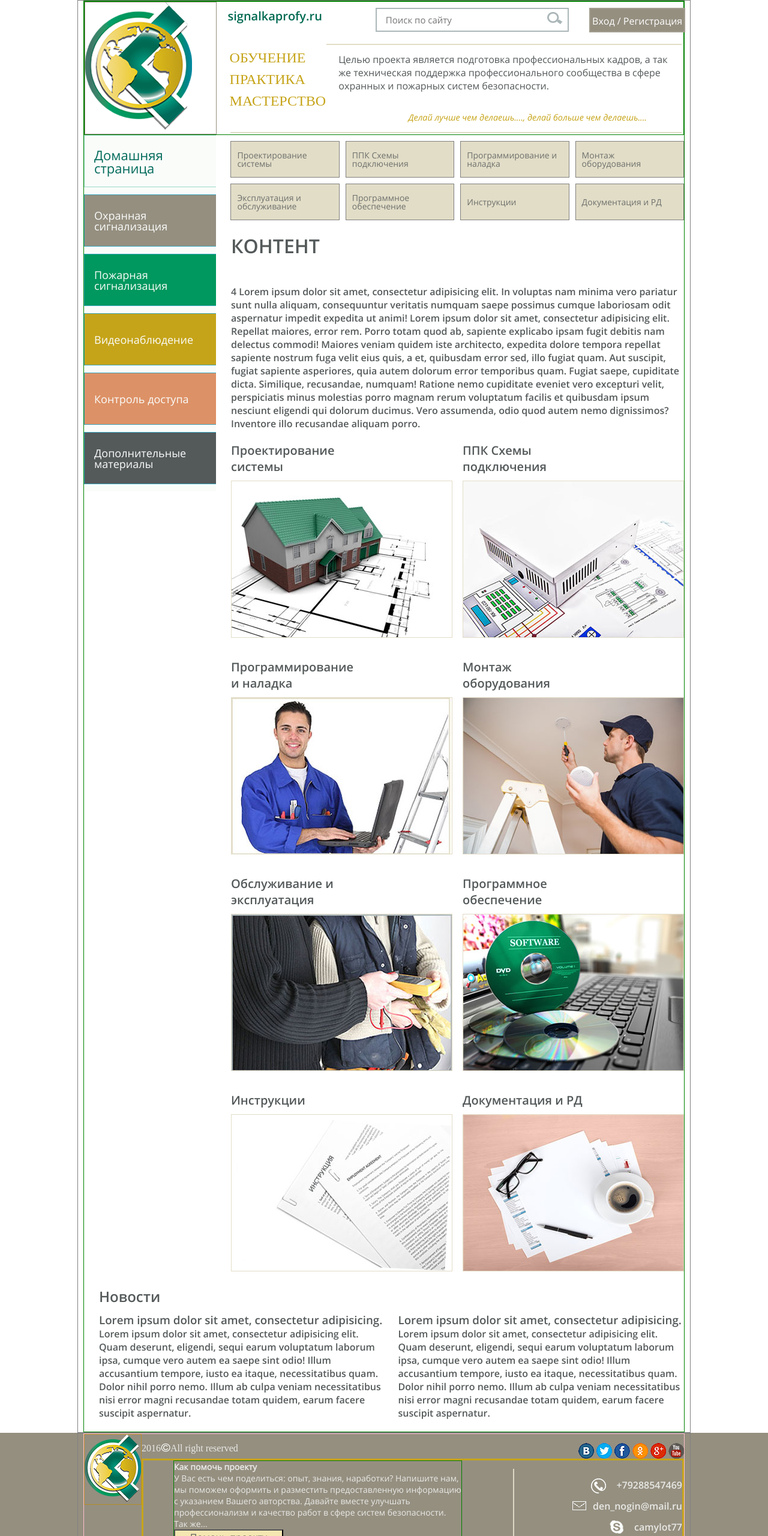
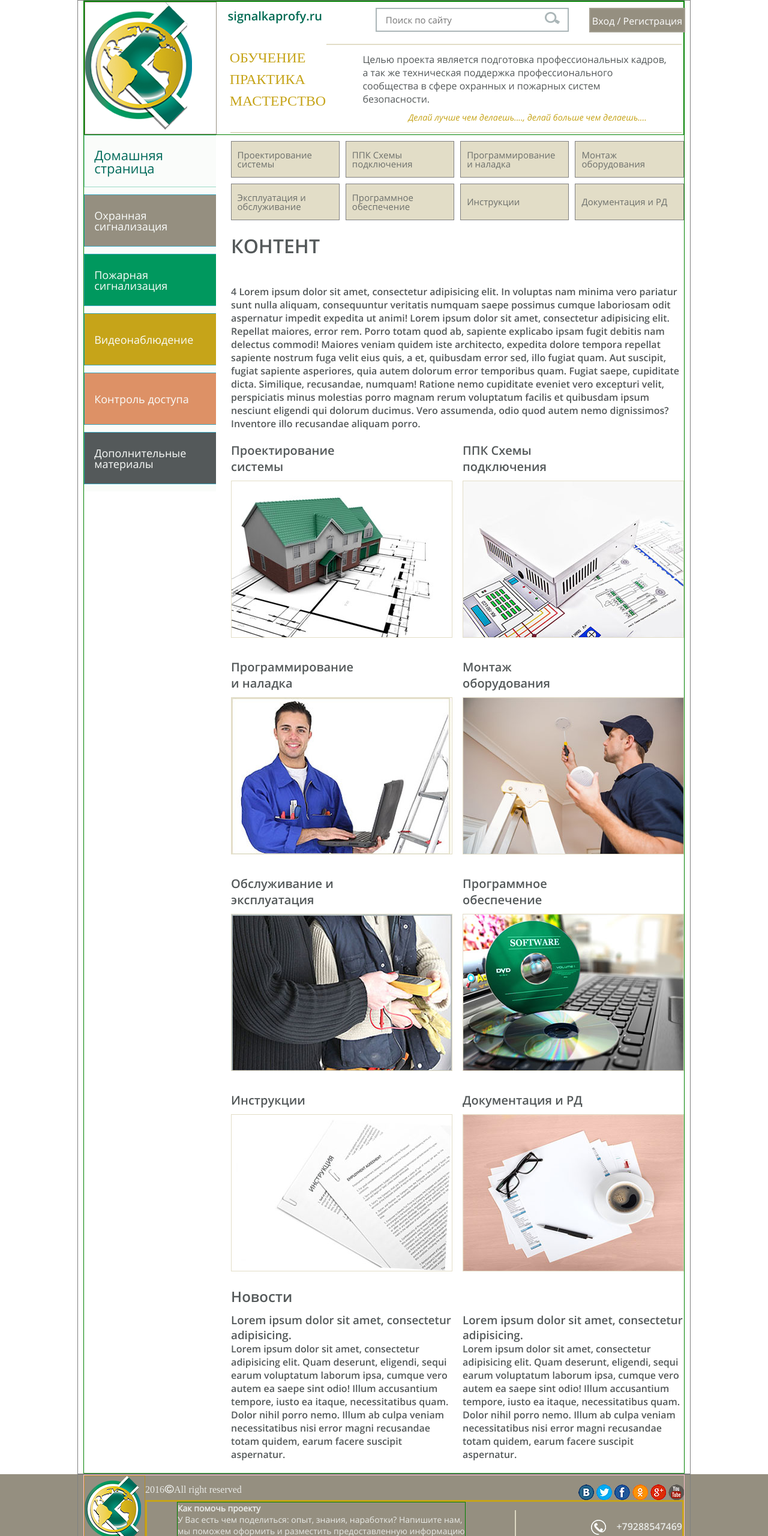
Before and after one commit to dentik77/flexbox, a website: page app/index.html in a window 1280 px wide. Shown: the top 2560 px of the page at 60% size. Drawn offline with nearby package versions, Linux system fonts and the light colour scheme; a web font is replaced by a local one.

Commit message:
adaptirovan pod IE tolko ne rabotaut formi

```diff
--- a/app/css/main.css
+++ b/app/css/main.css
@@ -55,9 +55,8 @@ ul li {
 	display: -ms-flexbox;
 	display: -o-flex;
 	display: flex;
-	/* flex-direction: row; */
-	/* height: 500px;  */
-	max-width: 1000px;
+	/* max-width: 1000px; */
+	width: 98%;
 	margin: auto;
 	justify-content: flex-start;
 	align-items: stretch;
@@ -74,9 +73,8 @@ ul li {
 	display: -ms-flexbox;
 	display: -o-flex;
 	display: flex;
-	/* flex-direction: row; */
-	/* height: 500px;  */
-	max-width: 1000px;
+
+	/* max-width: 1000px; */
 
 	align-items: stretch;
 	align-content: stretch;
@@ -85,11 +83,7 @@ ul li {
 }
 .header-logo-link {
 
-	/* flex-basis: 21.5%; */
-	/* align-self: start; */
-	/* float: left;
-	height: auto;
-	width: 20.5%; */
+
 	border: 1px solid #958f80;
 }
 .header-logo-text {
@@ -102,25 +96,11 @@ ul li {
 	/* height: 23.6%;
 }*/
 .page__header {
-	/* display: -webkit-flex;
-	display: -webkit-box;
-	display: -moz-flex;
-	display: -ms-flexbox;
-	display: -o-flex;
-	display: flex;
 
-	max-width: 1000px;
-
-	align-items: stretch;
-	align-content: stretch;
-	flex-flow: column wrap;
-	border: 1px solid green; */
-	/* flex-direction: row; */
-	/* height: 500px;  */
 }
 .page__header-top-item {
-	/* background-color: #34f567; */
-	flex-basis: 30px;
+
+	/* flex-basis: 30px; */
 	display: -webkit-flex;
 	display: -webkit-box;
 	display: -moz-flex;
@@ -146,7 +126,7 @@ ul li {
 	border: 2px solid #abb6b8;
 	padding: 8px 15px;
 	width: 88%;
-	margin-right: -37px;
+	margin-right: -41px;
 	font-family: 'OpenSans-Regular';
 	font-size: 0.937em;
 	position: relative;
@@ -173,7 +153,8 @@ ul li {
 .search {
 	margin-left: 13.9%;
 	flex-grow: 3;
-	flex-basis: 32%;
+	/* flex-basis: 32%; */
+	width: 32%;
 }
 .registr {
 	margin-left: 28px;
@@ -199,11 +180,6 @@ ul li {
 	display: -o-flex;
 	display: flex;
 	flex-flow: row wrap;
-	/* max-width: 755px; */
-	/* flex-direction: row; */
-	/* height: 500px;  */
-	/* align-items: stretch;
-	align-content: stretch; */
 	justify-content: flex-end;
 	margin: 15px 22px;
 }
@@ -220,14 +196,15 @@ ul li {
 	border-top: 2px solid #e2ddc7;
 	height: 2px;
 	width: 76.31%;
-	/* flex-basis: 76.31%; */
+
 	margin-top: 10px;
 	float: right;
 }
 .item-left {
-	flex-basis: 19.69%;
+	/* flex-basis: 19.69%; */
+	width: 19.69%;
 	flex-grow: 1;
-	/* width: 19.69%; */
+
 	height: auto;
 	line-height: 1.5em;
 	font-family: 'OpenSans-Bold';
@@ -238,13 +215,14 @@ ul li {
 }
 
 .item-right{
-	flex-basis: 67.56%;
+	/* flex-basis: 67.56%; */
+	width: 67.56%;
 	flex-grow: 2;
-	/* width: 67.56%; */
+
 	height: auto;
 	/* padding: 4px 29px 0 0; */
 	padding: 10px 0 0 10px;
-	margin: 0;
+	margin-left: 60px;
 	font-family: 'OpenSans-Regular';
 	/* font-size: 0.875em; */
 }
@@ -277,20 +255,18 @@ ul li {
 
 .bl {
 
-	/* height: 100px; */
+
 	border: 2px solid red;
-	/* flex-basis: 500px;
-	flex-grow:1;
-	flex-shrink: 1; */
-	/* flex: 1 1 220px; */
-	/* width: 250px; */
-	/* margin: 20px; */
+
 	text-align: center;
 }
 
 /* .fl1 {background: #7cd2dd; flex-basis: 100%;}  *//* шапка */
 
-.fl2 {background: #95d051; flex-basis: 21.91%;} /* сайдбар */
+.fl2 {background: #95d051;
+	 /* flex-basis: 21.91%; */
+	 width: 21.91%;
+	} /* сайдбар */
 /* .fl3 {
 	background: #eb9e65;
 	flex-basis: 58.72%;
@@ -301,13 +277,17 @@ ul li {
 .fl4 {background: #d051d0; flex-basis:58.72%; flex-grow: 2; */
 .fl5 {/* background: #2f226e; */background: #958f80;
 	font-family: 'fira_sanslight';
-	color: #e8e9e5; flex-basis: 100%;} /* подвал */
+	color: #e8e9e5;
+	/* flex-basis: 100%; */
+	width: 100%;
+	} /* подвал */
 .fl6 { /* контент */
 	background: #eee;
- 	flex-basis: 58.72%;
+ 	/* flex-basis: 58.72%; */
+ 	width: 58.71%;
   	flex-grow: 2;}
-.fl7 {background: #; flex-basis: 21.8%; /* justify-content: flex-start; */}	/* logo */
-.fl8 {background: #yellow; flex-basis: 77.7%;} /* header bez logo */
+.fl7 {/* background: #; flex-basis: 21.8%;  */width: 21.8%;/* justify-content: flex-start; */}	/* logo */
+.fl8 {/* background: #yellow; flex-basis: 77.7%; */ width: 77.7%} /* header bez logo */
 
 
 
@@ -406,7 +386,7 @@ ul.images li {
 	margin-bottom: 20px;
 }
 ul.images li h2 {
-	width: 207px;
+	width: 205px;
 	font-size: 1.25em;
 	margin: 10px 0;
 	text-align: start;
@@ -437,7 +417,8 @@ nav.fl3 {
 	.header-logo-footer {
 	float: left;
 	border: 1px solid #b58d28;
-	flex-basis: 10%;
+	/* flex-basis: 10%; */
+	width: 10%;
 	/*height: 232px; настроечная*/
 }
 /* .logo-img-footer {
@@ -670,7 +651,8 @@ h4 {
 		margin: 0 auto;
 	}
 	.fl8 {
-		flex-basis: 100%;
+		/* flex-basis: 100%; */
+		width: 100%;
 	}
 }
 @media only screen and (max-width : 500px){
--- a/app/css/navigation.css
+++ b/app/css/navigation.css
@@ -147,12 +147,12 @@ a.topmenu {
 		display: table-cell;
 		text-decoration: none;
 		font-family: 'OpenSans-Regular';
-		font-size: 14px;
+		font-size: 15px;
 		line-height: 1em;
 		padding: 0px 10px;
 		text-align: left;
 		color: #6d706c;
-		width: 156px;
+		width: 750px;
 		height: 59px;
 		vertical-align: middle;
 	}
@@ -160,7 +160,7 @@ a.topmenu {
 	padding-top: 1px;
 	float: none;
 	background: url(../img/dot.png);
-	max-width: 178px;
+	max-width: 100%;
 	position: relative;
 	z-index: 1000;
 }
@@ -180,7 +180,7 @@ a.topmenu {
 .top-list li:hover ul li a:hover {
 	background-color: #fafcfa;
 	border: 1px solid #9adbc7;
-	width: 135px;
+	max-width: 100%;
 	text-decoration: underline;
 	-moz-transform: scale(1.05);
 	-webkit-transform: scale(1.05);
```
Also changed, not shown: app/index.html (+2 -1 lines).
